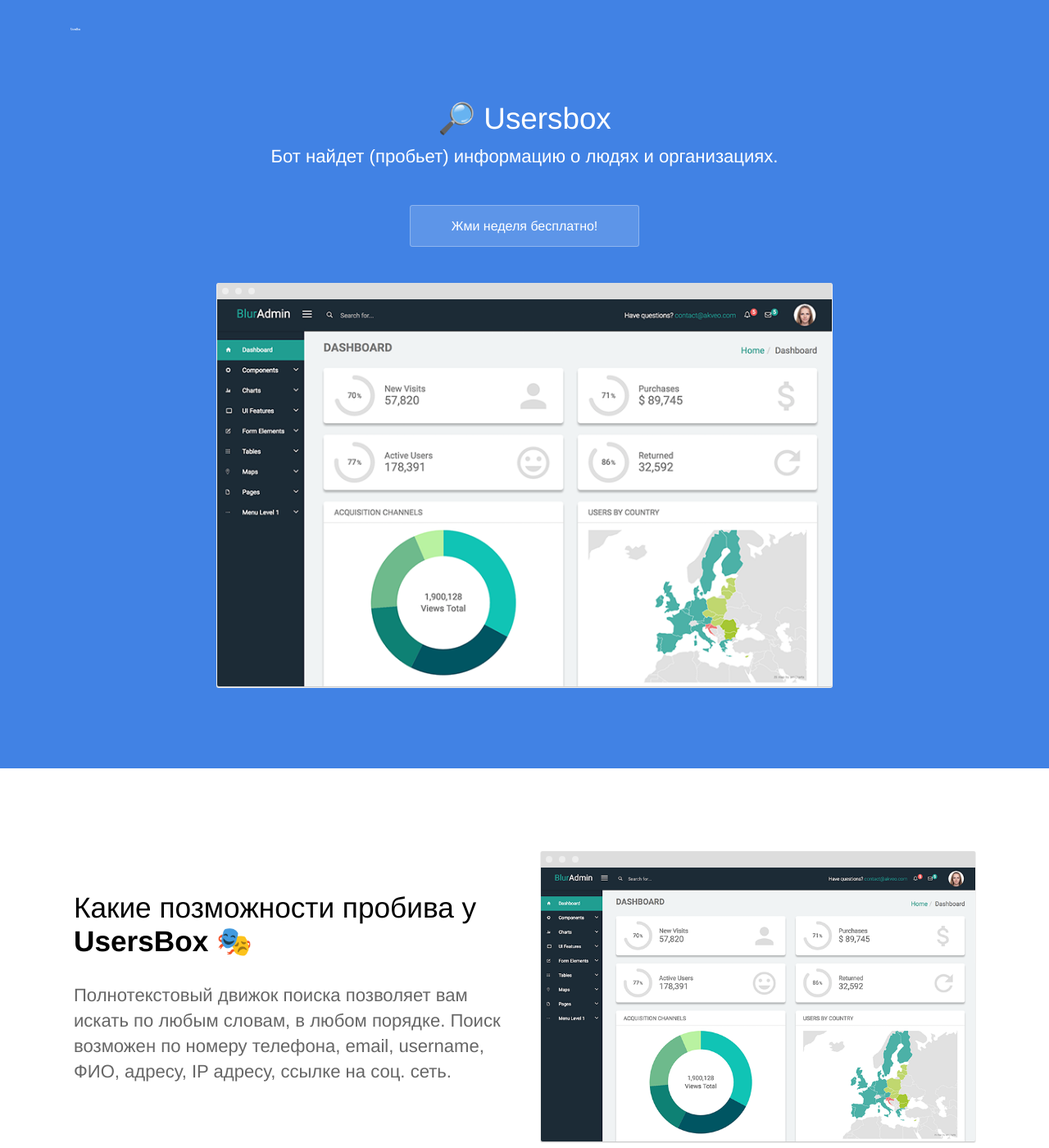
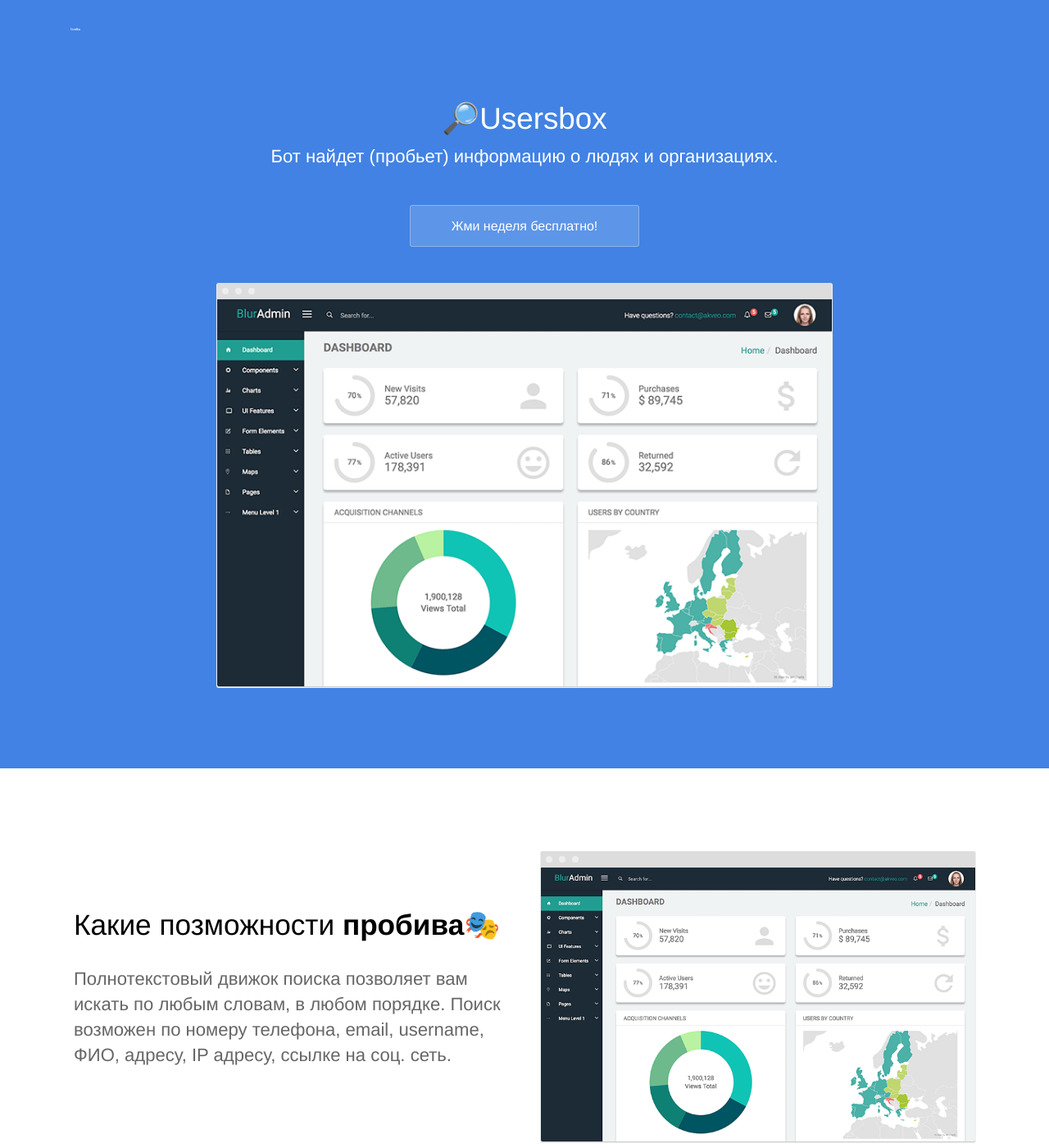
Before and after one commit to usersboxbot/usersboxbot.github.io, a Jekyll site: the page built from index.html, in a window 1280 px wide and 1400 px high. Shown: the whole window at 82% size. Built offline with Jekyll 4.4.1, drawn with Linux system fonts in a browser that asks for light colours.

Commit message:
Update index.html

```diff
--- a/index.html
+++ b/index.html
@@ -4,7 +4,7 @@
 ---
 <section class="hero">
 	<div class="text-container">
-		<h1 class="editable">🔎 Usersbox</strong></h1>
+		<h1 class="editable">🔎Usersbox</strong></h1>
 		<p class="subtext editable">Бот найдет (пробьет) информацию о людях и организациях.</p>
 		<div class="cta button alt"><a href="{{ site.baseurl }}/contact/">Жми неделя бесплатно!</a></div>
 		<div>
@@ -17,7 +17,7 @@
 	<section>
 		<div class="container flex">
 			<div class="text editable">
-				<h2>Какие позможности пробива у <strong>UsersBox</strong> 🎭</h2>
+				<h2>Какие позможности <strong>пробива</strong>🎭</h2>
 				<p>Полнотекстовый движок поиска позволяет вам искать по любым словам, в любом порядке. Поиск возможен по номеру телефона, email, username, ФИО, адресу, IP адресу, ссылке на соц. сеть. </p>
 			</div>
 			<div class="image">
```
